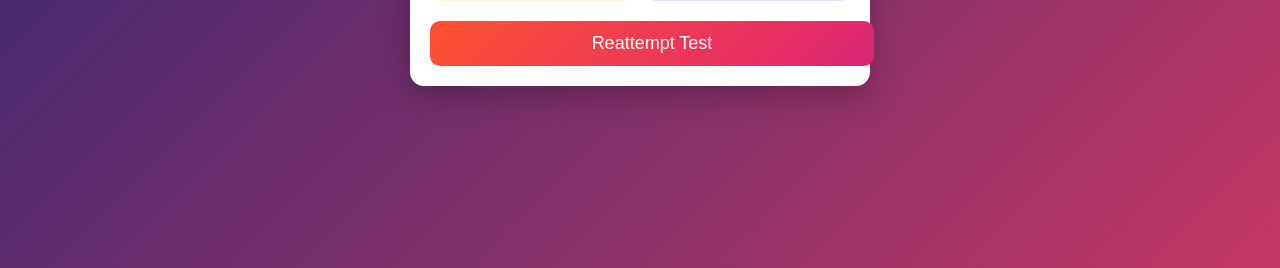
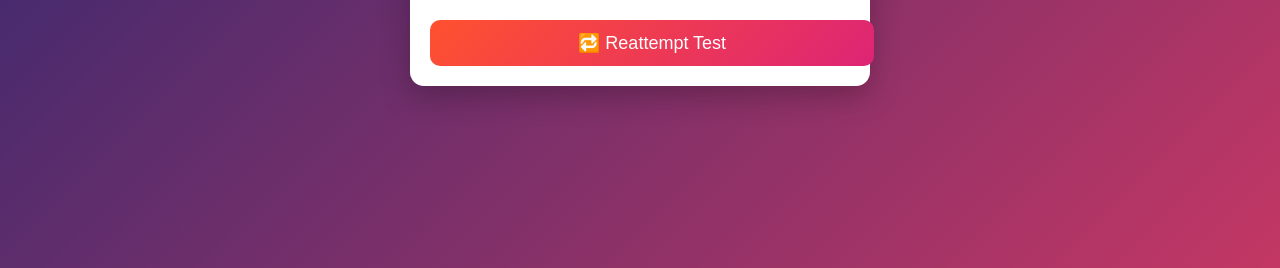
Before and after one commit to manojnehra1801-beep/Online-mock-platform, a Flask app: template templates/result.html in a window 1280 px wide. Shown: the part 532-800 px from the top of the page. Run offline with Flask 3, Linux system fonts and the light colour scheme; the template is opened without the code that fills it, so the values that code supplies are empty.

Commit message:
Update result.html

```diff
--- a/templates/result.html
+++ b/templates/result.html
@@ -139,10 +139,10 @@ body{
     </div>
 
     <!-- Reattempt -->
-    <div class="reattempt">
-        <a href="/">Reattempt Test</a>
-    </div>
-
+   <!-- Reattempt -->
+<div class="reattempt">
+    <a href="/logout" class="btn">🔁 Reattempt Test</a>
+</div>
 </div>
 
 </body>
```
